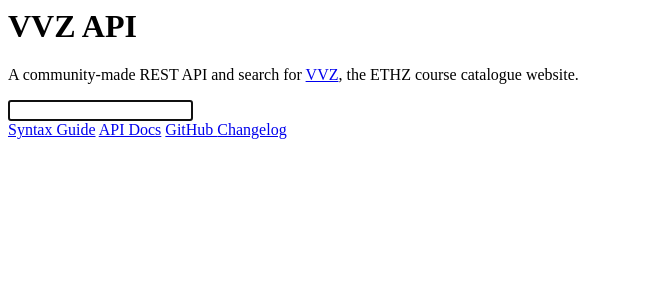
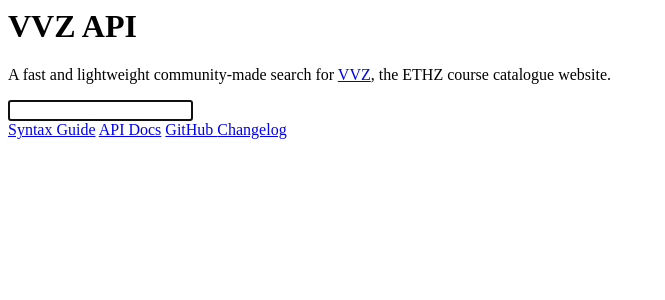
Before and after one commit to markbeep/vvzapi, a Python web app: template api/templates/pages/Index/Empty.jinja in a window 1280 px wide. Shown: the top 300 px of the page, without its empty margins (0-665 px from the left). Run offline with Jinja, Linux system fonts and the light colour scheme; the template is opened without the code that fills it, so the values that code supplies are empty.

Commit message:
chore(search): adjust the title/description metadata tags to more updated keywords

```diff
--- a/api/templates/layouts/BaseLayout.jinja
+++ b/api/templates/layouts/BaseLayout.jinja
@@ -1,7 +1,7 @@
 {#def
     title: str,
-    description: str = "VVZ API — Community-made REST API for VVZ (course catalogue).",
-    keywords: str = "VVZ, ETH, ETHZ, API, course, lecture, schedule, catalogue",
+    description: str = "VVZ API — Community-made search and REST API for VVZ (course catalogue).",
+    keywords: str = "vvz, vorlesungsverzeichnis, eth, course, github, eth, vorlesungszeiten",
     og_description: str | None  = None,
     links: dict[str, str] = {}, # href:rel mapping
 #}
--- a/api/templates/pages/Index/Empty.jinja
+++ b/api/templates/pages/Index/Empty.jinja
@@ -12,12 +12,11 @@
                     <span class="badge badge-neutral">{{ version }}</span>
                 </div>
                 <p class="py-6">
-                    A community-made REST API and search for
+                    A fast and lightweight community-made search for
                     <a href="https://www.vvz.ethz.ch/Vorlesungsverzeichnis"
                        target="_blank"
                        class="link link-neutral">VVZ</a>, the
-                    ETHZ
-                    course catalogue website.
+                    ETHZ course catalogue website.
                 </p>
                 <form action="/"
                       method="get"
--- a/api/templates/pages/Unit/Index.jinja
+++ b/api/templates/pages/Unit/Index.jinja
@@ -12,7 +12,7 @@
     links: dict[str, str] = {}, # href:rel mapping
 #}
 
-<SearchLayout query={{ query }} title={{ unit.title_english + " - VVZ API" }} description={{"Details for " + unit.number + " - " + (unit.title_english if unit.title_english else unit.title) + "."}} links={{ links }}>
+<SearchLayout query={{ query }} title={{ unit.title_english + " - VVZ API" }} description={{ unit.abstract }} links={{ links }}>
 
 <main class="grow p-4 sm:p-8">
     <div class="max-w-7xl mx-auto space-y-8">
```
